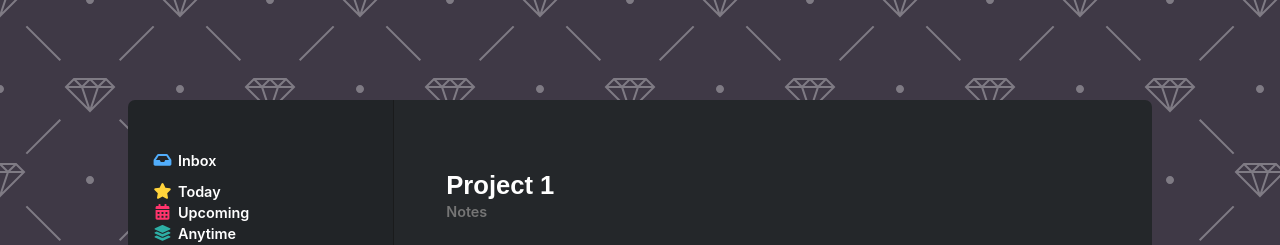
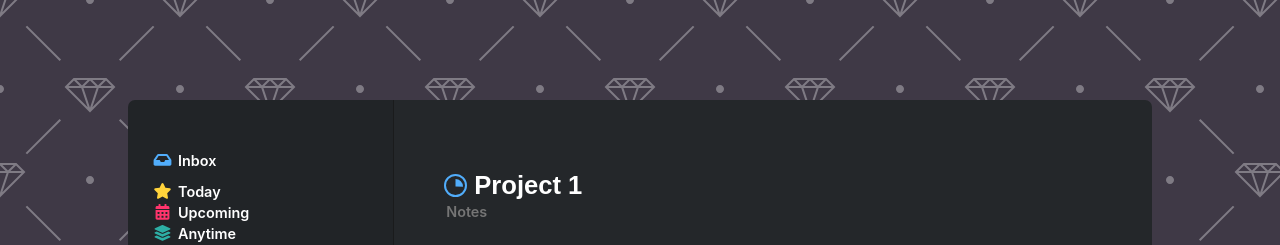
Before and after one commit to Aleksasgrodis/things-clone, a React (Create React App) app: page /project/123323 in a window 1280 px wide. Shown: the top 245 px of the page. Built offline with nearby package versions, Linux system fonts and the light colour scheme.

Commit message:
ProjectView now displays a progress pie chart near to the title

```diff
--- a/package.json
+++ b/package.json
@@ -12,6 +12,7 @@
     "moment": "^2.28.0",
     "node-sass": "^4.14.1",
     "react": "^16.13.1",
+    "react-circular-progressbar": "^2.0.3",
     "react-dnd": "^11.1.3",
     "react-dnd-html5-backend": "^11.1.3",
     "react-dom": "^16.13.1",
--- a/src/components/ProjectView.jsx
+++ b/src/components/ProjectView.jsx
@@ -10,6 +10,7 @@
 import LoggedItems from './LoggedItems';
 import NewSearch from './NewSearch';
 import NewMove from './NewMove';
+import { buildStyles, CircularProgressbar } from 'react-circular-progressbar';
 const selectProjectWithId = createSelector(
   state => state.projects,
   (_, projectID) => projectID,
@@ -24,7 +25,10 @@
 
 function ProjectView(props) {
   const { projectID } = useParams();
-  const [selectedHeading, setSelectedHeading] = useState({id: null, title: null});
+  const [selectedHeading, setSelectedHeading] = useState({
+    id: null,
+    title: null,
+  });
   const [showLogged, setShowLogged] = useState(false);
   const dispatch = useDispatch();
   const projectTasks = useSelector(state =>
@@ -38,16 +42,32 @@
   );
   const headingsWithTasks = [...headings].map(heading => ({
     ...heading,
-    tasks: projectTasks.filter(task => task.heading === heading.id && !task.completed),
+    tasks: projectTasks.filter(
+      task => task.heading === heading.id && !task.completed,
+    ),
   }));
   const completedTasks = [...projectTasks].filter(t => t.completed);
   useEffect(() => {
     setSelectedHeading(null);
   }, [projectID]);
+
+  const percentage = (completedTasks.length * 100) / projectTasks.length;
+
   return (
     <div className="content">
       <div className="project">
         <header>
+          <div className="header">
+
+          <div className="progress-indicator large">
+            <CircularProgressbar
+              value={percentage}
+              strokeWidth={50}
+              styles={buildStyles({
+                strokeLinecap: 'butt',
+              })}
+            />
+          </div>
           <input
             className="input-title"
             type="text"
@@ -58,6 +78,7 @@
               dispatch(editProject({ id: projectID, title: e.target.value }))
             }
           />
+          </div>
           <textarea
             className="input-notes"
             placeholder="Notes"
@@ -68,7 +89,6 @@
           />
         </header>
         <span>{tags}</span>
-
         <div className="tasks">
           {standaloneTasks.map(task => (
             <Task key={task.id} {...task} />
--- a/src/index.scss
+++ b/src/index.scss
@@ -336,6 +336,10 @@
           }
           header {
             margin-top: 40px;
+            .header {
+              display: flex;
+              align-items: center;
+            }
             .input-title {
               color: white;
               background: transparent;
@@ -542,3 +546,21 @@
     }
   }
 }
+
+.progress-indicator{
+  &.small {
+
+  }
+  &.large {
+    width: 15px;
+    height: 15px;
+    border: 2px solid $primary-blue;
+    border-radius: 50%;
+    padding: 2px;
+    margin-right: 5px;
+  }
+}
+.CircularProgressbar-path       { stroke: $primary-blue;  }
+.CircularProgressbar-trail      { stroke: transparent; }
+.CircularProgressbar-text       { fill: yellow; }
+.CircularProgressbar-background { fill: green;  }
```
Also changed, not shown: 1 other file (tests, documents, lock files or other folders).
